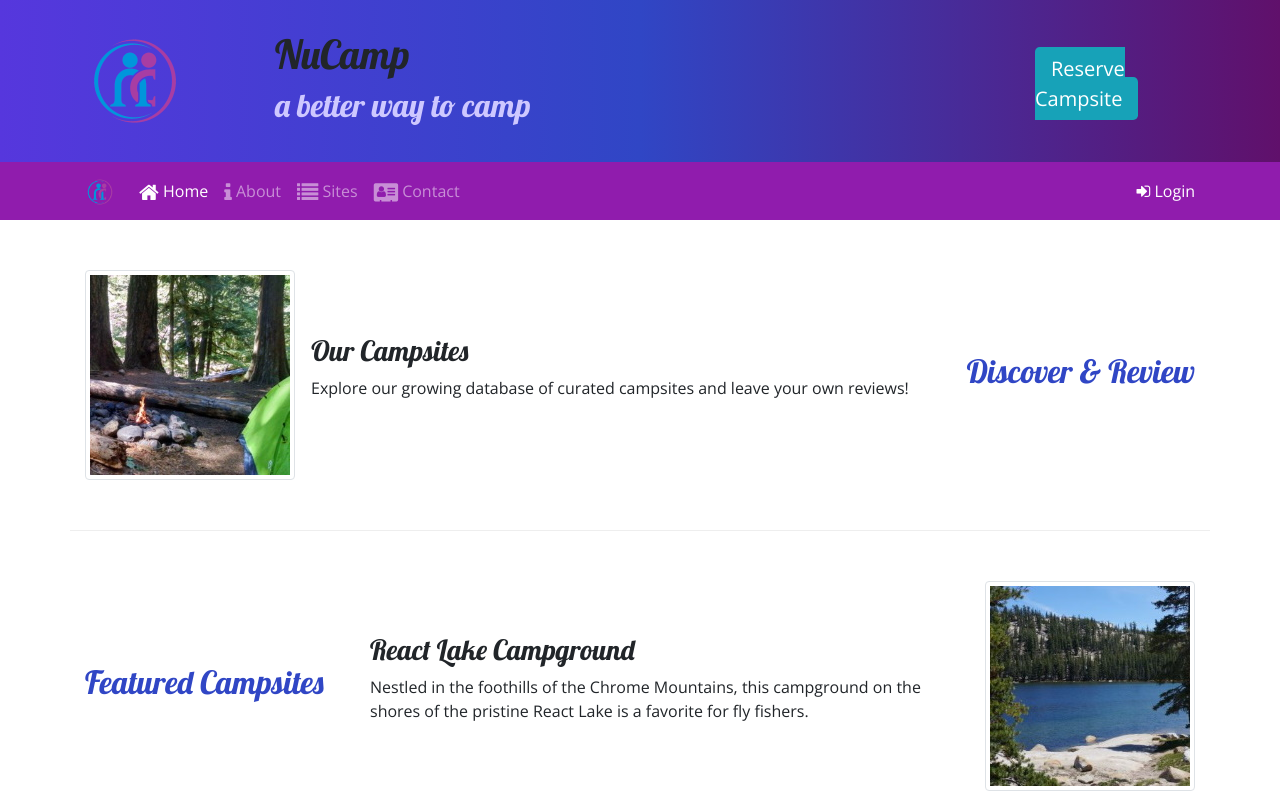
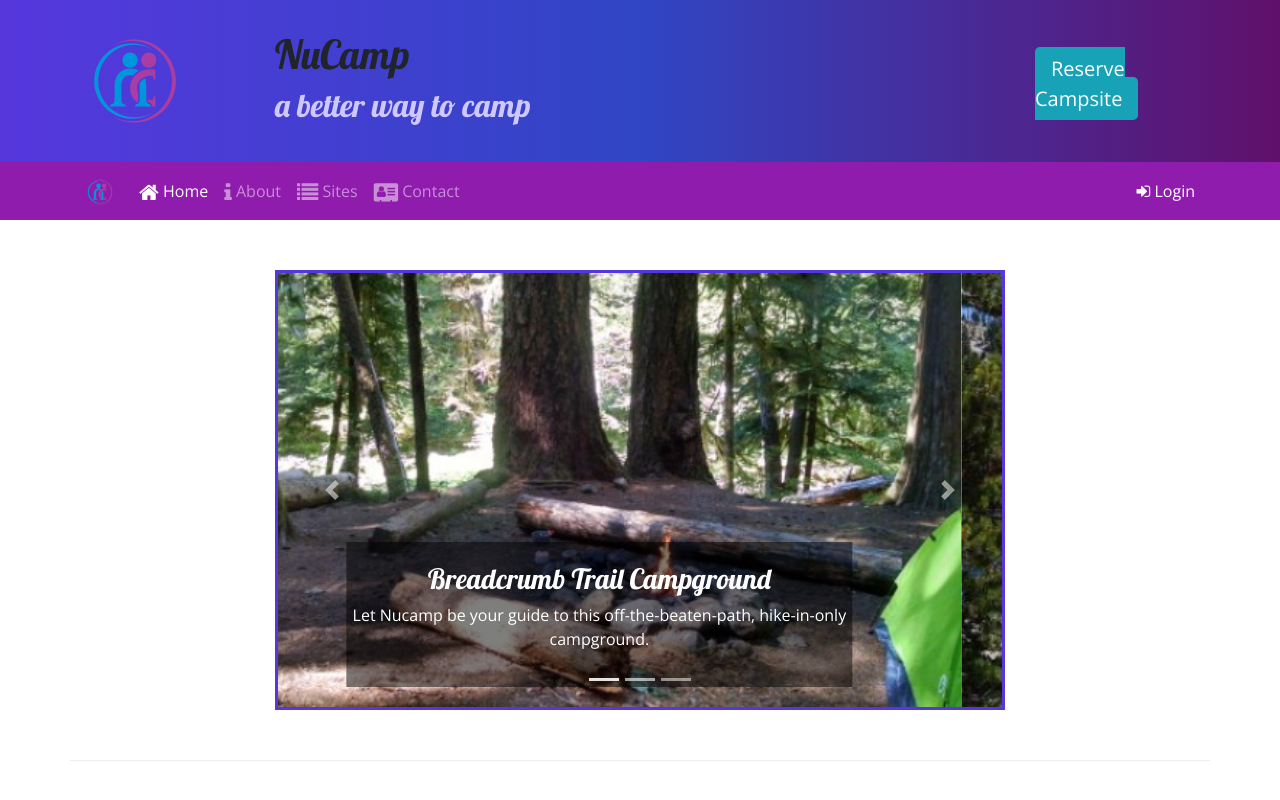
Before and after one commit to jamesrvanantwerp/Wiltsebrothersbjj, a website: page index.html in a window 1280 px wide. Shown: the top 800 px of the page. Drawn offline with nearby package versions, Linux system fonts and the light colour scheme.

Commit message:
carousel

```diff
--- a/css/styles.css
+++ b/css/styles.css
@@ -36,8 +36,10 @@ header h2 {
     background-color: #901cad
 }
 
-.tab-content {
-    border: 1px solid #DDD;
-    border-top: none;
-    padding: 10px;
+.carousel-caption {
+    background-color: rgba(0, 0, 0, 0.5);
 }
+
+.carousel {
+    border: solid #5637DD;
+}
--- a/index.html
+++ b/index.html
@@ -99,6 +99,50 @@
 
 
     <div class="container">
+
+        <div class="row row-content">
+            <div class="col-md-8 mx-auto">
+                <div id="homeCarousel" class="carousel slide" data-ride="carousel">
+                    <ol class="carousel-indicators">
+                        <li data-target="#homeCarousel" data-slide-to="0" class="active"></li>
+                        <li data-target="#homeCarousel" data-slide-to="1"></li>
+                        <li data-target="#homeCarousel" data-slide-to="2"></li>
+                    </ol>
+                    <div class="carousel-inner">
+                        <div class="carousel-item active">
+                            <img class="d-block w-100" src="img/breadcrumb-trail.jpg" alt="Breadcrumb Trail Campground" />
+                            <div class="carousel-caption">
+                                <h3>Breadcrumb Trail Campground</h3>
+                                <p class="d-none d-sm-block">Let Nucamp be your guide to this off-the-beaten-path, hike-in-only campground.</p>
+                            </div>
+                        </div>
+                        <div class="carousel-item">
+                            <img class="d-block w-100" src="img/react-lake.jpg" alt="React Lake Campground" />
+                            <div class="carousel-caption">
+                                <h3>React Lake Campground</h3>
+                                <p class="d-none d-sm-block">Nestled in the foothills of the Chrome Mountains, this campground on the shores of the pristine React Lake is a favorite for fly fishers.</p>
+                            </div>
+                        </div>
+                        <div class="carousel-item">
+                            <img class="d-block w-100" src="img/chrome-river.jpg" alt="Chrome River Campground" />
+                            <div class="carousel-caption">
+                                <h3>Chrome River Campground</h3>
+                                <p class="d-none d-sm-block">Spend a few sunny days and starry nights beneath a canopy of old-growth firs at this enchanting spot by the Chrome River.</p>
+                            </div>
+                        </div>
+                    </div>
+                    <a class="carousel-control-prev" href="#homeCarousel" role="button" data-slide="prev">
+                        <span class="carousel-control-prev-icon"></span>
+                        <span class="sr-only">Previous</span>
+                    </a>
+                    <a class="carousel-control-next" href="#homeCarousel" role="button" data-slide="next">
+                        <span class="carousel-control-next-icon"></span>
+                        <span class="sr-only">Next</span>
+                    </a>
+                </div>
+            </div>
+        </div>
+
         <div class="row row-content align-items-center">
             <div class="col-sm-4 order-sm-last col-md-3">
                 <h2 class="text-sm-right">Discover & Review</h2>
```
